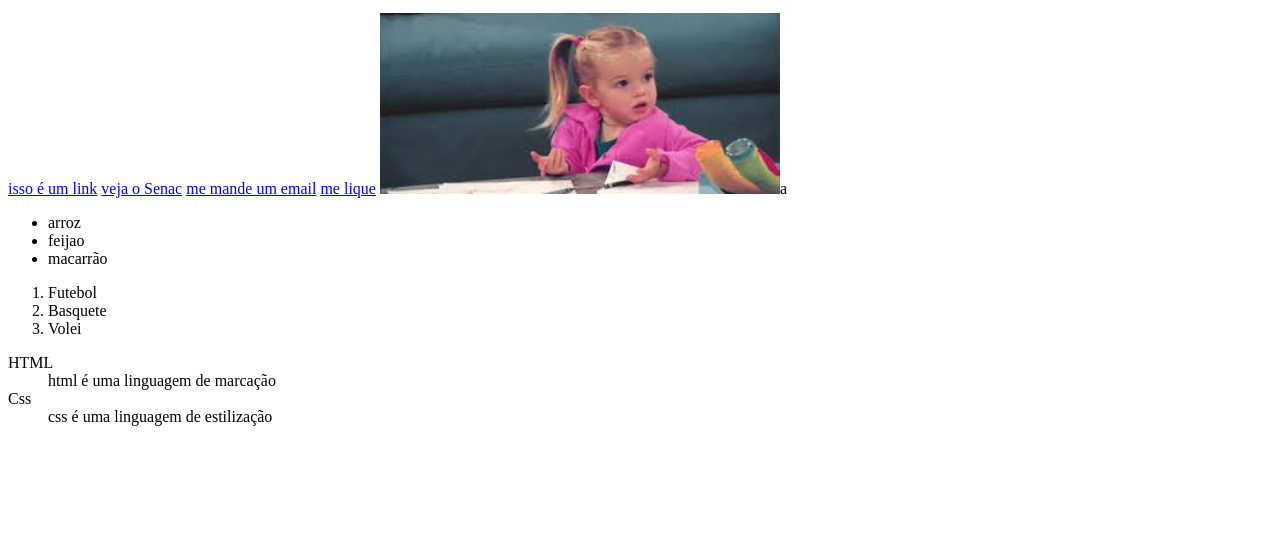
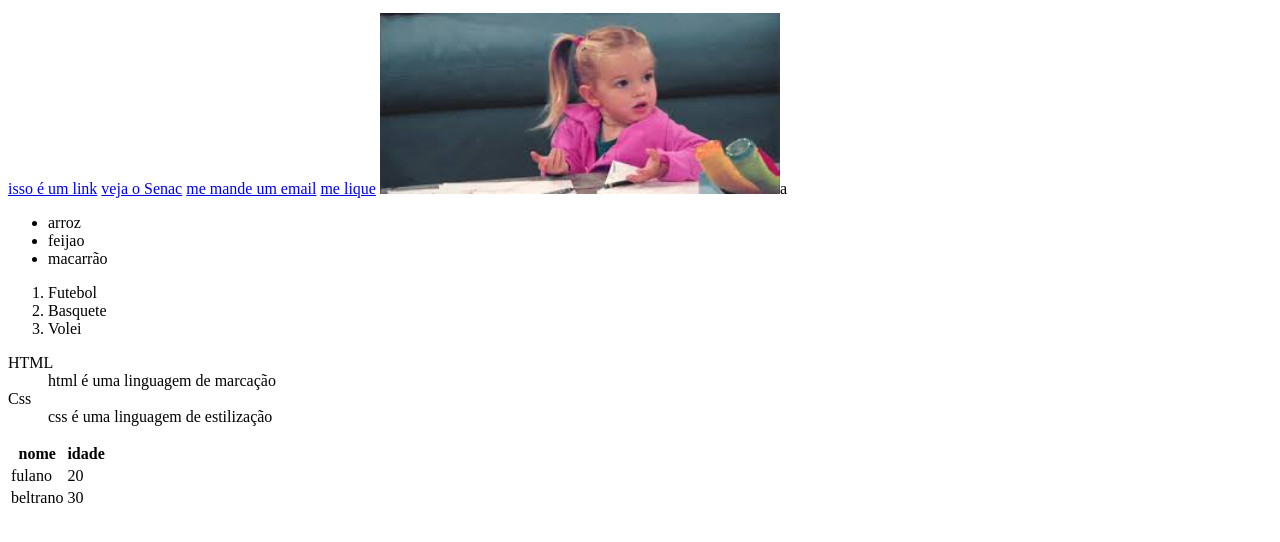
Before and after one commit to Suellenon/estudo-frontend, a plain HTML site: page index.html in a window 1280 px wide. Shown: the part 248-790 px from the top of the page. Drawn offline with Linux system fonts and the light colour scheme.

Commit message:
adc tabela

```diff
--- a/index.html
+++ b/index.html
@@ -39,8 +39,22 @@
       <dd>html é uma linguagem de marcação</dd>
       <dt>Css</dt>
       <dd>css é uma linguagem de estilização</dd>
+    </dl>
+    <table>
+      <tr>
+        <th>nome</th>
+        <th>idade</th>
+      </tr>
+      <tr>
+        <td>fulano</td>
+        <td>20</td>
 
-    </dl>
+      </tr>
+      <tr>
+        <td>beltrano</td>
+        <td>30</td>
+      </tr>
+    </table>
 
 </body>
 
```
